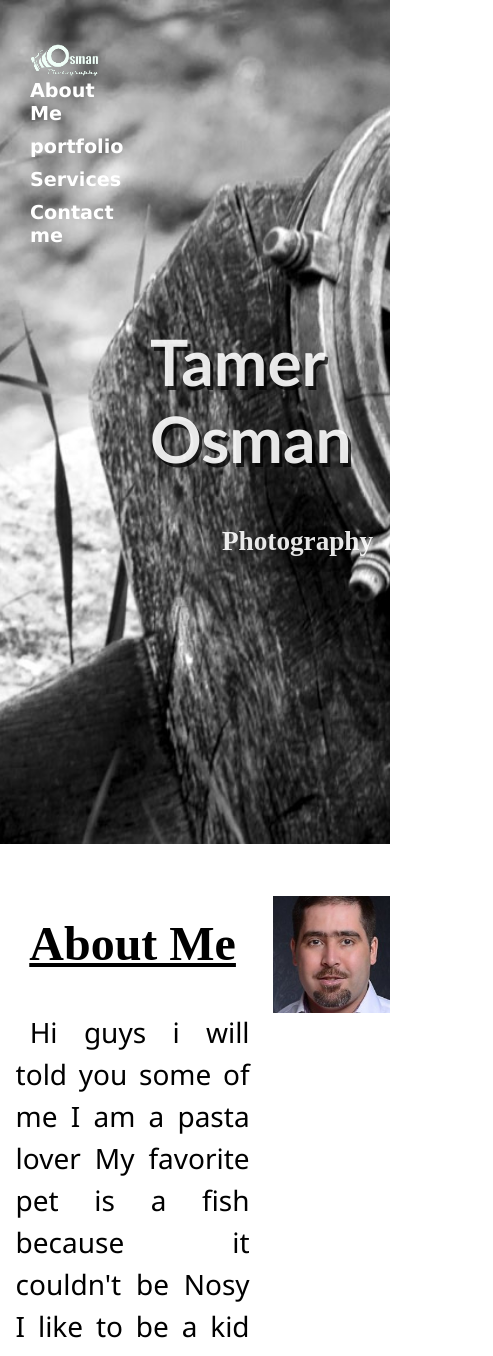
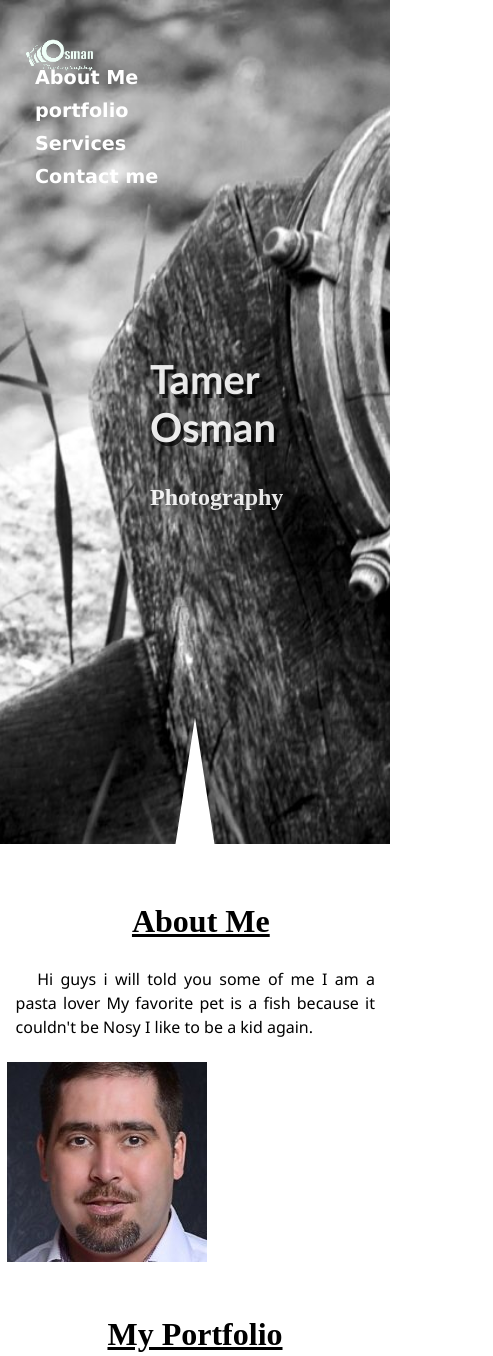
Before and after one commit to tamer4osman/photography, a plain HTML site: page index.html in a window 390 px wide. Shown: the top 1356 px of the page, 493 px wide, since content can reach past the window. Drawn offline with Linux system fonts and the light colour scheme.

Commit message:
add the responsive

```diff
--- a/index.html
+++ b/index.html
@@ -41,7 +41,7 @@
         <div class="splitter"></div>
         <a name="portfolio">
             <section class="portfolio">
-                <h2>My portfolio</h2>
+                <h2>My Portfolio</h2>
                 <div class="portfolio-images">
                     <div class="image-box">
                         <a href="img/portrait.jpg" target="_blank"><img src="img/portrait.jpg" alt="portrait"></a>
--- a/style.css
+++ b/style.css
@@ -48,6 +48,7 @@ img{
     background-position: center;
     display: table;
     margin: 0;
+    clip-path: polygon(50% 0%, 100% 0, 100% 50%, 100% 100%, 55% 100%, 50% 85%, 45% 100%, 0 100%, 0 50%, 0 0);
 }
 .intro .face{
     display: table-cell;
@@ -194,3 +195,57 @@ footer .break , .contact .break{
 .rights{
     background-color: #c2c2c2;
 }
+
+@media screen and (max-width: 768px){
+    #menuIcon{
+        margin: 25px;
+    }
+
+    nav ul,nav:active ul{
+        padding: 10px;
+        left: 20px;
+        top: 35px;
+        width: 50%;
+    }
+
+    .content h1{
+        font-size: 250%;
+    }
+
+    .content h6{
+        font-size: 150%;
+        margin: 0 auto;
+        padding: 0;
+    }
+
+    p{
+      font-size: 100%;
+    }
+
+    h2{
+        font-size: 200%;
+    }
+    .rightSide{
+        width: 95%;
+        padding: 0 3%;
+        margin: 0 2%;
+    }
+
+    .leftSide{
+        width: 95%;
+        margin: 5 auto;
+    }
+
+    img{
+        padding: 2%;
+        margin: 0 auto;
+    }
+    .image-box{
+        width: 95%;
+        margin: 0 auto;
+        padding: 0;
+    }
+    p{
+        margin: 0 3% 0 0;
+    }
+}
```
